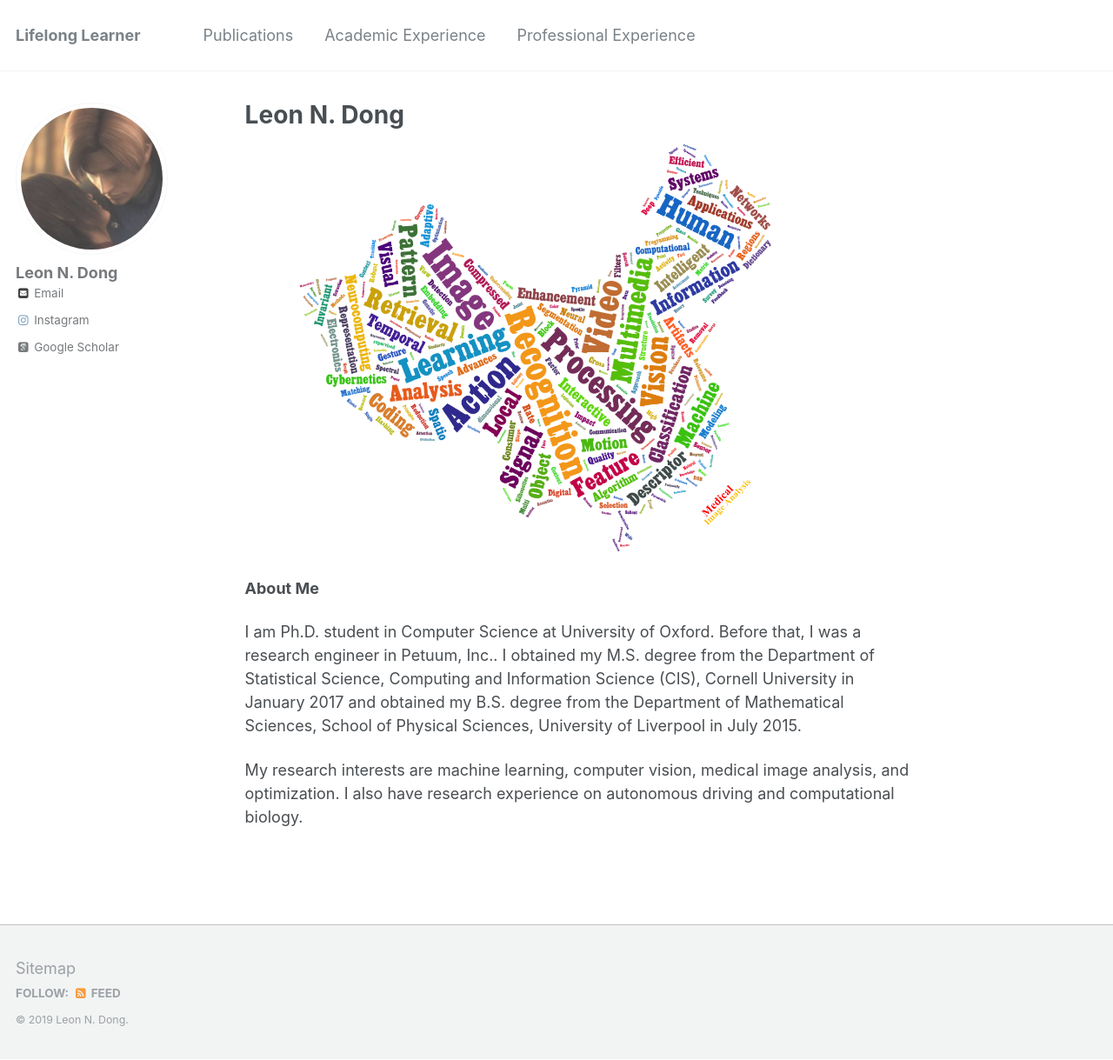
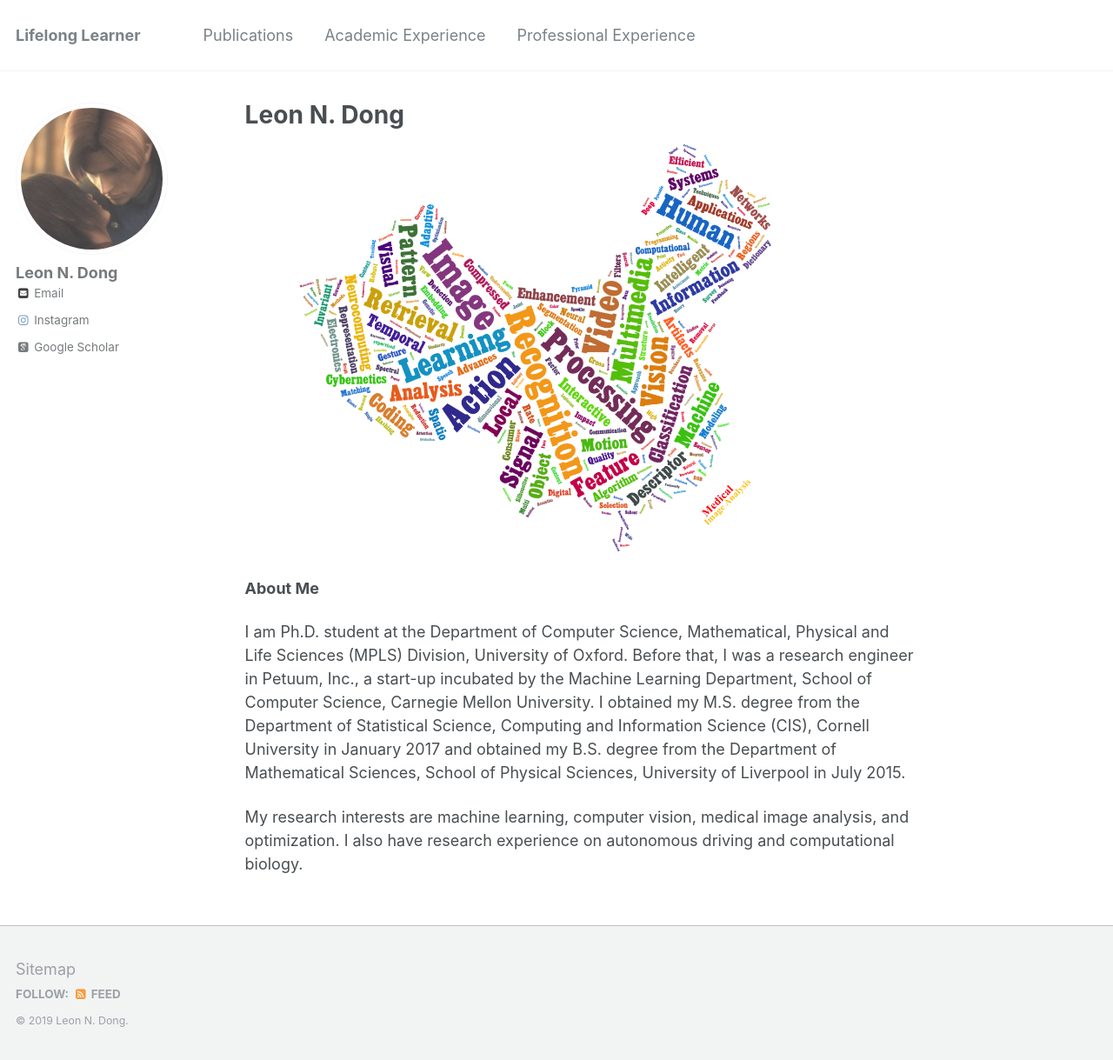
Before and after one commit to eveningdong/eveningdong.github.io, a Jekyll site: the page built from _pages/about.md, in a window 1280 px wide and 1219 px high. Shown: the whole window at 87% size. Built offline with Jekyll 4.4.1, drawn with Linux system fonts in a browser that asks for light colours; some web fonts are replaced.

Commit message:
update petuum

```diff
--- a/_pages/about.md
+++ b/_pages/about.md
@@ -12,6 +12,6 @@
 
 **About Me**
 
-I am Ph.D. student in Computer Science at University of Oxford. Before that, I was a research engineer in Petuum, Inc.. I obtained my M.S. degree from the Department of Statistical Science, Computing and Information Science (CIS), Cornell University in January 2017 and obtained my B.S. degree from the Department of Mathematical Sciences, School of Physical Sciences, University of Liverpool in July 2015.
+I am Ph.D. student at the Department of Computer Science, Mathematical, Physical and Life Sciences (MPLS) Division, University of Oxford. Before that, I was a research engineer in Petuum, Inc., a start-up incubated by the Machine Learning Department, School of Computer Science, Carnegie Mellon University. I obtained my M.S. degree from the Department of Statistical Science, Computing and Information Science (CIS), Cornell University in January 2017 and obtained my B.S. degree from the Department of Mathematical Sciences, School of Physical Sciences, University of Liverpool in July 2015.
 
 My research interests are machine learning, computer vision, medical image analysis, and optimization. I also have research experience on autonomous driving and computational biology.
```
Also changed, not shown: _pages/profession.md (+1 -3 lines).
